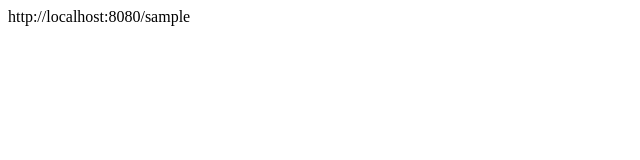
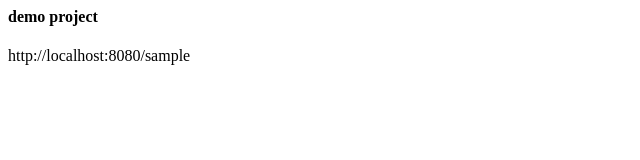
Before and after one commit to KSK-DATA-SOFT/Dev-hub, a plain HTML site: page index.html in a window 1280 px wide. Shown: the whole page, without its empty margins (0-640 px from the left). Drawn offline with Linux system fonts and the light colour scheme.

Commit message:
adding the header information

```diff
--- a/index.html
+++ b/index.html
@@ -1,6 +1,9 @@
 <html>
 
 <body>
+	<h4> demo project </h4>
+</body>
+</head>
 
 <p> http://localhost:8080/sample
 <p>
```
